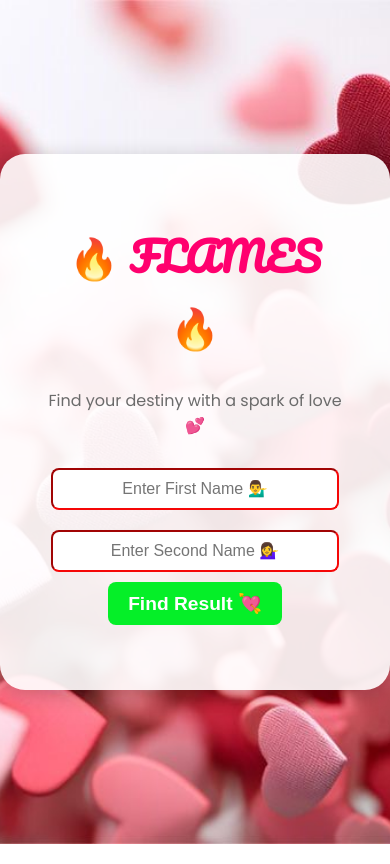
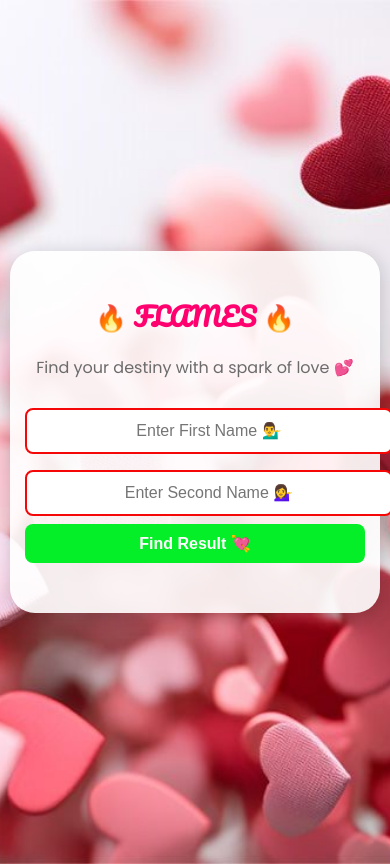
Before and after one commit to Premkumar1407/flames-game, a plain HTML site: page index.html in a window 390 px wide. Drawn offline with Linux system fonts and the light colour scheme.

Commit message:
Update style.css

```diff
--- a/style.css
+++ b/style.css
@@ -1,43 +1,54 @@
 body {
   font-family: 'Poppins', sans-serif;
   background: url('image/love-wall.jpeg') no-repeat center center fixed;
-  background-size: cover;      /* makes image cover entire screen */
+  background-size: cover; /* Cover entire screen */
   display: flex;
   justify-content: center;
   align-items: center;
-  height: 100vh;
+  min-height: 100vh;
   margin: 0;
+  padding: 10px; /* small padding for mobile */
 }
 
 .container {
   text-align: center;
   background: rgba(255, 255, 255, 0.9);
-  padding: 40px;
+  padding: 40px 30px;
   border-radius: 25px;
-  box-shadow: 0 4px 20px rgba(0,0,0,0.2);
-  width: 350px;
+  box-shadow: 0 4px 20px rgba(0, 0, 0, 0.2);
+  width: 90%;
+  max-width: 400px; /* prevent overflow on large screens */
   animation: fadeIn 1s ease-in-out;
 }
 
 h1 {
   font-family: 'Pacifico', cursive;
   color: #ff006e;
-  font-size: 2.5rem;
+  font-size: 2.2rem;
+  margin-bottom: 10px;
 }
 
 .tagline {
   color: #6b6b6b;
   margin-bottom: 20px;
+  font-size: 1rem;
 }
 
 input {
-  width: 85%;
-  padding: 10px;
-  margin: 10px 0;
-  border-color: #f50707;
+  width: 100%;
+  padding: 12px;
+  margin: 8px 0;
+  border: 2px solid #f50707;
   border-radius: 8px;
   font-size: 1rem;
   text-align: center;
+  outline: none;
+  transition: 0.3s;
+}
+
+input:focus {
+  border-color: #ff006e;
+  box-shadow: 0 0 5px rgba(255, 0, 110, 0.5);
 }
 
 button {
@@ -45,11 +56,12 @@ button {
   color: white;
   border: none;
   border-radius: 8px;
-  padding: 10px 20px;
+  padding: 12px 25px;
   font-size: 1.2rem;
   font-weight: 700;
   cursor: pointer;
   transition: all 0.3s ease;
+  width: 100%;
 }
 
 button:hover {
@@ -65,6 +77,7 @@ button:hover {
   animation: pop 0.5s ease-in-out;
 }
 
+/* ---------- Animations ---------- */
 @keyframes fadeIn {
   from { opacity: 0; transform: scale(0.9); }
   to { opacity: 1; transform: scale(1); }
@@ -74,3 +87,42 @@ button:hover {
   0% { transform: scale(0.5); opacity: 0; }
   100% { transform: scale(1); opacity: 1; }
 }
+
+/* ---------- Responsive Design ---------- */
+@media (max-width: 768px) {
+  h1 {
+    font-size: 1.8rem;
+  }
+
+  .container {
+    padding: 30px 20px;
+  }
+
+  .result {
+    font-size: 1.3rem;
+  }
+}
+
+@media (max-width: 480px) {
+  body {
+    background-attachment: scroll; /* fix background flicker issue on phones */
+  }
+
+  .container {
+    width: 95%;
+    padding: 25px 15px;
+  }
+
+  h1 {
+    font-size: 1.6rem;
+  }
+
+  button {
+    font-size: 1rem;
+    padding: 10px;
+  }
+
+  .result {
+    font-size: 1.2rem;
+  }
+}
```
